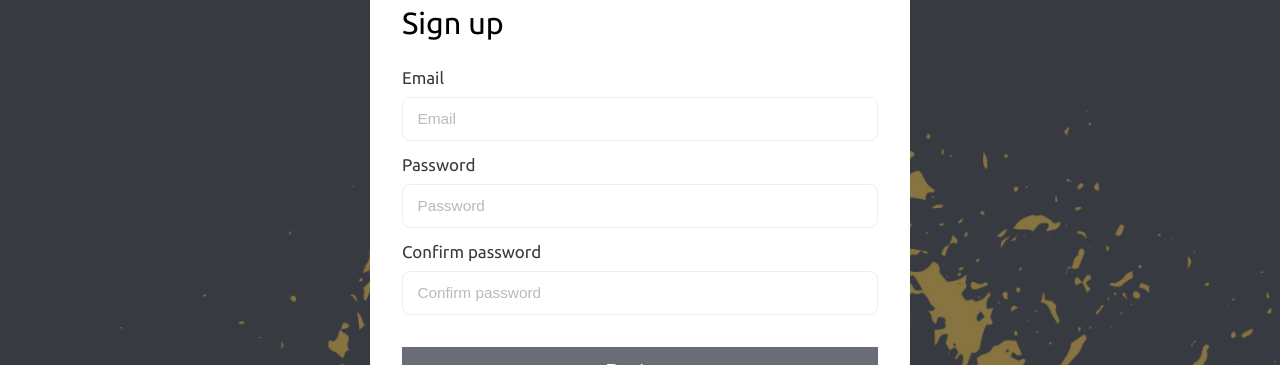
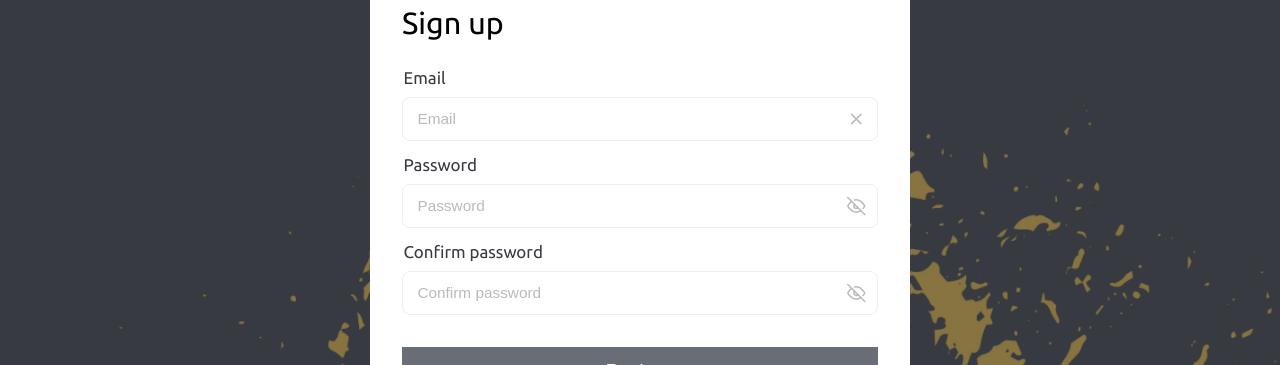
Before and after one commit to yeungjin-picaboo/picaboo-next-web, a Next.js app: page /signup in a window 1280 px wide. Shown: the part 183-548 px from the top of the page. Built offline with nearby package versions, Linux system fonts and the light colour scheme.

Commit message:
feat: Implement input visibility selection icons and input initialization icons

```diff
--- a/src/components/common/Input.tsx
+++ b/src/components/common/Input.tsx
@@ -11,7 +11,7 @@ import { forwardRef, Ref } from 'react';
 import { AlertOctagon } from 'react-feather';
 
 function Input(
-  { id, label, error, ...restProps }: InputProps,
+  { id, label, error, icon, ...restProps }: InputProps,
   ref: Ref<HTMLInputElement>
 ) {
   return (
@@ -28,6 +28,7 @@ function Input(
           error={error != undefined ? true : false}
           {...restProps}
         />
+        {icon && icon}
       </InputBox>
       {error && (
         <MsgBox>
--- /dev/null
+++ b/src/components/common/ResetIcon.tsx
@@ -0,0 +1,13 @@
+import { MutableRefObject } from 'react';
+import { X } from 'react-feather';
+
+export default function ResetIcon({
+  _ref,
+}: {
+  _ref: MutableRefObject<HTMLInputElement | null>;
+}) {
+  const handleClick = () => {
+    _ref.current!.value = '';
+  };
+  return <X onClick={handleClick}></X>;
+}
--- /dev/null
+++ b/src/components/common/VisibilityIcon.tsx
@@ -0,0 +1,21 @@
+import { MutableRefObject, useState } from 'react';
+import { Eye, EyeOff } from 'react-feather';
+import { RefCallBack } from 'react-hook-form';
+
+export default function VisibilityIcon({
+  _ref,
+}: {
+  _ref: MutableRefObject<HTMLInputElement | null>;
+}) {
+  const [visible, setVisible] = useState(false);
+  const handleClick = () => {
+    _ref.current!.type = visible ? 'password' : 'text';
+    setVisible(!visible);
+  };
+  return (
+    <>
+      {visible && <Eye onClick={handleClick} />}
+      {!visible && <EyeOff onClick={handleClick} />}
+    </>
+  );
+}
--- a/src/components/layout/SignupLayout.tsx
+++ b/src/components/layout/SignupLayout.tsx
@@ -4,12 +4,15 @@ import {
   Layout,
   Text,
   Title,
-} from '@/src/styles/signup.style'; // css
-import { BasicBtn } from '@/src/styles/common.style'; // css
-import Input from '@/src/components/common/Input'; // component
-import Link from 'next/link'; // next
-import { useForm } from 'react-hook-form'; // react-hook-form
-import { SignupFormTypes } from '@/src/types/form.interface'; // typescript
+} from '@/src/styles/signup.style';
+import { BasicBtn } from '@/src/styles/common.style';
+import Input from '@/src/components/common/Input';
+import ResetIcon from '@/src/components/common/ResetIcon';
+import Link from 'next/link';
+import { useForm } from 'react-hook-form';
+import { SignupFormTypes } from '@/src/types/form.interface';
+import VisibilityIcon from '../common/VisibilityIcon';
+import { useRef } from 'react';
 
 export default function SignupLayout() {
   const {
@@ -23,6 +26,40 @@ export default function SignupLayout() {
       email: '',
       password: '',
       confirmation: '',
+    },
+  });
+  const emailCurrentRef = useRef<HTMLInputElement | null>(null);
+  const passwordCurrentRef = useRef<HTMLInputElement | null>(null);
+  const confirmCurrentRef = useRef<HTMLInputElement | null>(null);
+  const { ref: emailRef, ...email } = register('email', {
+    required: {
+      value: true,
+      message: 'The email adress is required',
+    },
+    pattern: {
+      value:
+        /^[0-9a-zA-Z]([-_\.]?[0-9a-zA-Z])*@[0-9a-zA-Z]([-_\.]?[0-9a-zA-Z])*\.[a-zA-Z]{2,3}$/i,
+      message: 'The input is not a valid email address',
+    },
+  });
+  const { ref: passwordRef, ...password } = register('password', {
+    required: { value: true, message: 'The password is required' },
+    pattern: {
+      value:
+        /(?=.*\d{1,50})(?=.*[~`!@#$%\^&*()-+=]{1,50})(?=.*[a-zA-Z]{2,50}).{8,20}$/,
+      message:
+        'The password must be 8 to 20 characters and a combination of numbers, letters or special characters',
+    },
+  });
+  const { ref: confirmRef, ...confirm } = register('confirmation', {
+    required: {
+      value: true,
+      message: 'The password comfirmation is required',
+    },
+    validate: (value: string) => {
+      if (watch('password') != value) {
+        return 'The password comfirmation does not match';
+      }
     },
   });
   const onValid = async (data: SignupFormTypes) => {
@@ -39,17 +76,12 @@ export default function SignupLayout() {
             id='email'
             label='Email'
             placeholder='Email'
-            {...register('email', {
-              required: {
-                value: true,
-                message: 'The email adress is required',
-              },
-              pattern: {
-                value:
-                  /^[0-9a-zA-Z]([-_\.]?[0-9a-zA-Z])*@[0-9a-zA-Z]([-_\.]?[0-9a-zA-Z])*\.[a-zA-Z]{2,3}$/i,
-                message: 'The input is not a valid email address',
-              },
-            })}
+            icon={<ResetIcon _ref={emailCurrentRef} />}
+            ref={el => {
+              emailRef(el);
+              emailCurrentRef.current = el;
+            }}
+            {...email}
             error={errors?.email}
           />
           <Input
@@ -57,15 +89,12 @@ export default function SignupLayout() {
             type='password'
             label='Password'
             placeholder='Password'
-            {...register('password', {
-              required: { value: true, message: 'The password is required' },
-              pattern: {
-                value:
-                  /(?=.*\d{1,50})(?=.*[~`!@#$%\^&*()-+=]{1,50})(?=.*[a-zA-Z]{2,50}).{8,20}$/,
-                message:
-                  'The password must be 8 to 20 characters and a combination of numbers, letters or special characters',
-              },
-            })}
+            icon={<VisibilityIcon _ref={passwordCurrentRef} />}
+            ref={el => {
+              passwordRef(el);
+              passwordCurrentRef.current = el;
+            }}
+            {...password}
             error={errors?.password}
           />
           <Input
@@ -73,17 +102,12 @@ export default function SignupLayout() {
             type='password'
             label='Confirm password'
             placeholder='Confirm password'
-            {...register('confirmation', {
-              required: {
-                value: true,
-                message: 'The password comfirmation is required',
-              },
-              validate: (value: string) => {
-                if (watch('password') != value) {
-                  return 'The password comfirmation does not match';
-                }
-              },
-            })}
+            icon={<VisibilityIcon _ref={confirmCurrentRef} />}
+            ref={el => {
+              confirmRef(el);
+              confirmCurrentRef.current = el;
+            }}
+            {...confirm}
             error={errors?.confirmation}
           />
           <BasicBtn disabled={false}>Register</BasicBtn>
--- a/src/styles/Input.style.ts
+++ b/src/styles/Input.style.ts
@@ -6,6 +6,7 @@ export const FieldSet = styled.fieldset`
 
 export const Label = styled.label<{ error: boolean }>`
   display: block;
+  margin-left: 0.1rem;
   margin-bottom: 0.6em;
   font-size: calc(0.9rem + 0.2vw);
   color: ${({ theme: { clr }, error }) => (error ? clr.error : clr.primary)};
@@ -17,9 +18,9 @@ export const InputBox = styled.div`
     position: absolute;
     top: 50%;
     right: 0;
-    margin-right: 0.6rem;
+    margin-right: 0.75rem;
     transform: translateY(-50%);
-    width: calc(1.2rem + 0.2vw);
+    width: calc(1rem + 0.2vw);
     color: ${({ theme }) => theme.clr.quaternary};
   }
 `;
@@ -48,7 +49,7 @@ export const MsgBox = styled.div`
   grid-template-columns: calc(0.9rem + 0.2vw) auto;
   grid-gap: 0.3rem;
   color: ${({ theme }) => theme.clr.error};
-  margin: 0 0.3rem 0.3rem;
+  margin: 0 0.3rem 0.1rem 0.3rem;
   svg {
     width: calc(0.9rem + 0.2vw);
     height: calc(1.3rem + 0.2vw);
--- a/src/types/form.interface.ts
+++ b/src/types/form.interface.ts
@@ -1,10 +1,11 @@
-import { InputHTMLAttributes, Ref } from 'react';
+import { InputHTMLAttributes, ReactElement } from 'react';
 import { FieldError } from 'react-hook-form';
 
 export interface InputProps extends InputHTMLAttributes<HTMLInputElement> {
   id: string;
   label?: string;
   error?: FieldError | undefined;
+  icon?: ReactElement;
 }
 
 export interface LoginForm {
```
